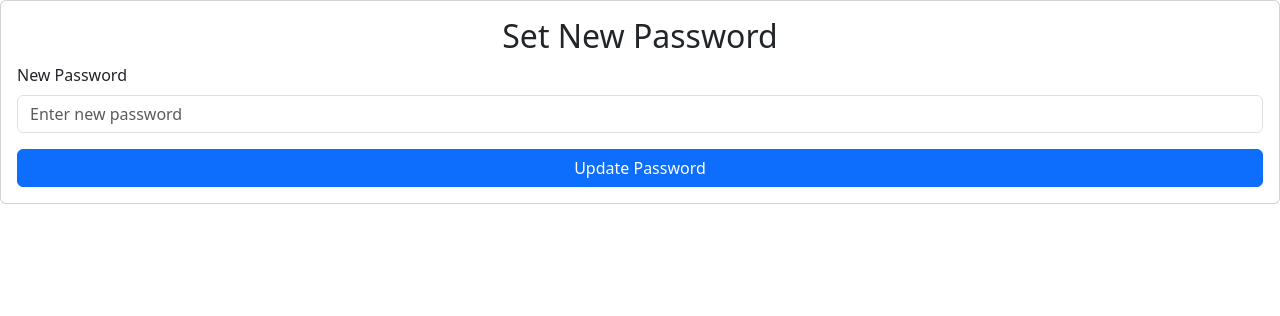
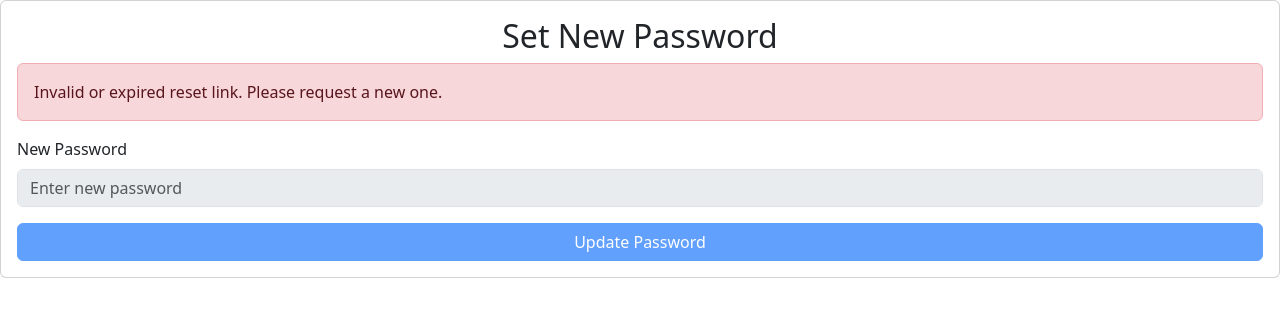
Before and after one commit to Abdikhafar-hub/BiogexRecords, a React (Vite) app: page /update-password in a window 1280 px wide. Shown: the top 316 px of the page. Built offline with nearby package versions, Linux system fonts and the light colour scheme.

Commit message:
sepration

```diff
--- a/src/pages/UpdatePassword.jsx
+++ b/src/pages/UpdatePassword.jsx
@@ -1,4 +1,4 @@
-import React, { useState } from "react";
+import React, { useState, useEffect } from "react";
 import { Form, Button, Card, Alert } from "react-bootstrap";
 import { supabase } from "../supabaseClient";
 import { useNavigate } from "react-router-dom";
@@ -9,6 +9,19 @@ const UpdatePassword = () => {
   const [message, setMessage] = useState("");
   const [error, setError] = useState("");
   const [loading, setLoading] = useState(false);
+  const [accessToken, setAccessToken] = useState("");
+
+  // 🔹 Extract the token from the URL
+  useEffect(() => {
+    const params = new URLSearchParams(window.location.hash.replace("#", "?"));
+    const token = params.get("access_token");
+
+    if (!token) {
+      setError("Invalid or expired reset link. Please request a new one.");
+    } else {
+      setAccessToken(token);
+    }
+  }, []);
 
   const handleUpdatePassword = async (e) => {
     e.preventDefault();
@@ -16,15 +29,32 @@ const UpdatePassword = () => {
     setMessage("");
     setLoading(true);
 
+    if (!accessToken) {
+      setError("Missing or invalid access token.");
+      setLoading(false);
+      return;
+    }
+
     try {
+      // 🔹 Authenticate user with the token before updating password
+      const { error: sessionError } = await supabase.auth.setSession({
+        access_token: accessToken,
+        refresh_token: accessToken, // Supabase requires refresh_token as well, use access_token as a workaround
+      });
+
+      if (sessionError) {
+        throw new Error(sessionError.message);
+      }
+
+      // 🔹 Now update the password
       const { error } = await supabase.auth.updateUser({ password });
 
       if (error) {
         throw new Error(error.message);
       }
 
-      setMessage("Password updated successfully. You can now log in.");
-      setTimeout(() => navigate("/"), 3000); // Redirect to login after success
+      setMessage("Password updated successfully. Redirecting to login...");
+      setTimeout(() => navigate("/"), 3000); // Redirect to login
     } catch (err) {
       setError(err.message || "Failed to update password.");
     } finally {
@@ -50,11 +80,11 @@ const UpdatePassword = () => {
                 value={password}
                 onChange={(e) => setPassword(e.target.value)}
                 required
-                disabled={loading}
+                disabled={loading || !accessToken} // Disable if no valid token
               />
             </Form.Group>
 
-            <Button type="submit" className="login-button w-100" disabled={loading}>
+            <Button type="submit" className="login-button w-100" disabled={loading || !accessToken}>
               {loading ? "Updating..." : "Update Password"}
             </Button>
           </Form>
```
Also changed, not shown: vercel.json (added).
